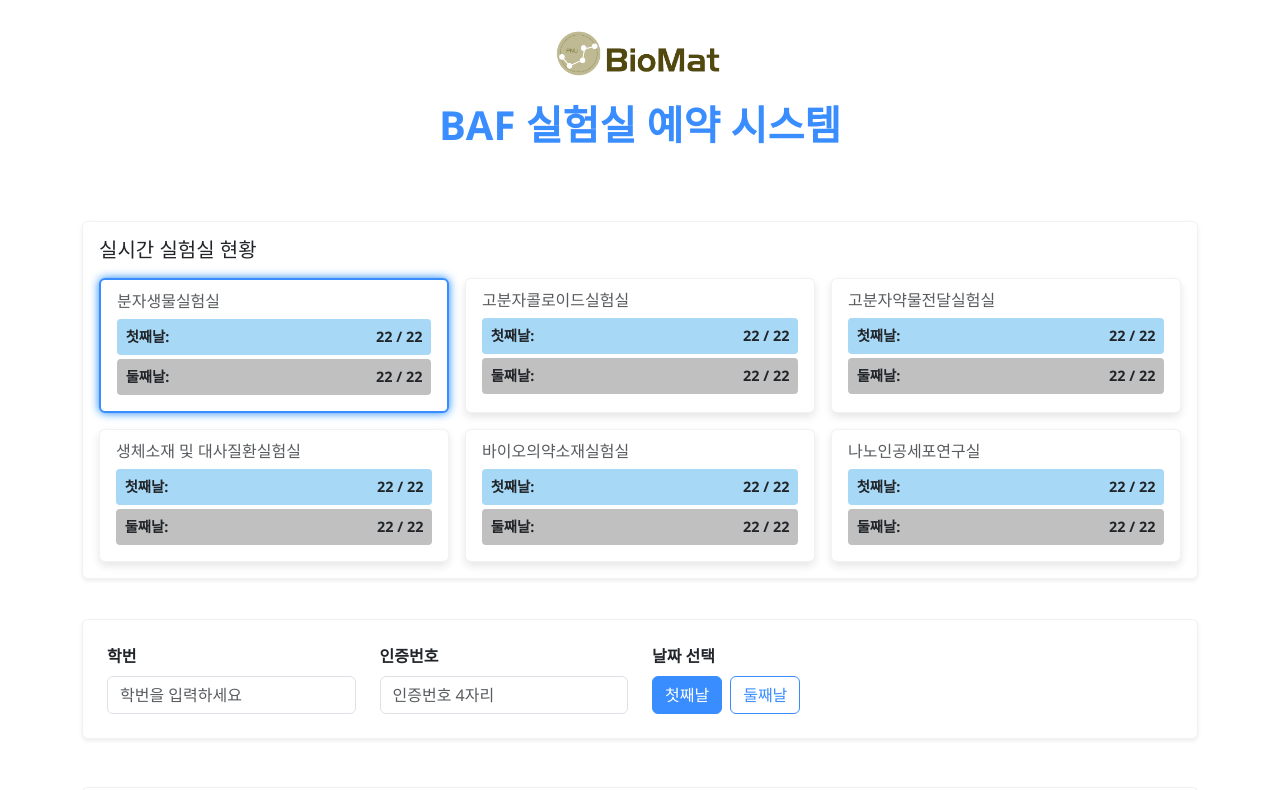
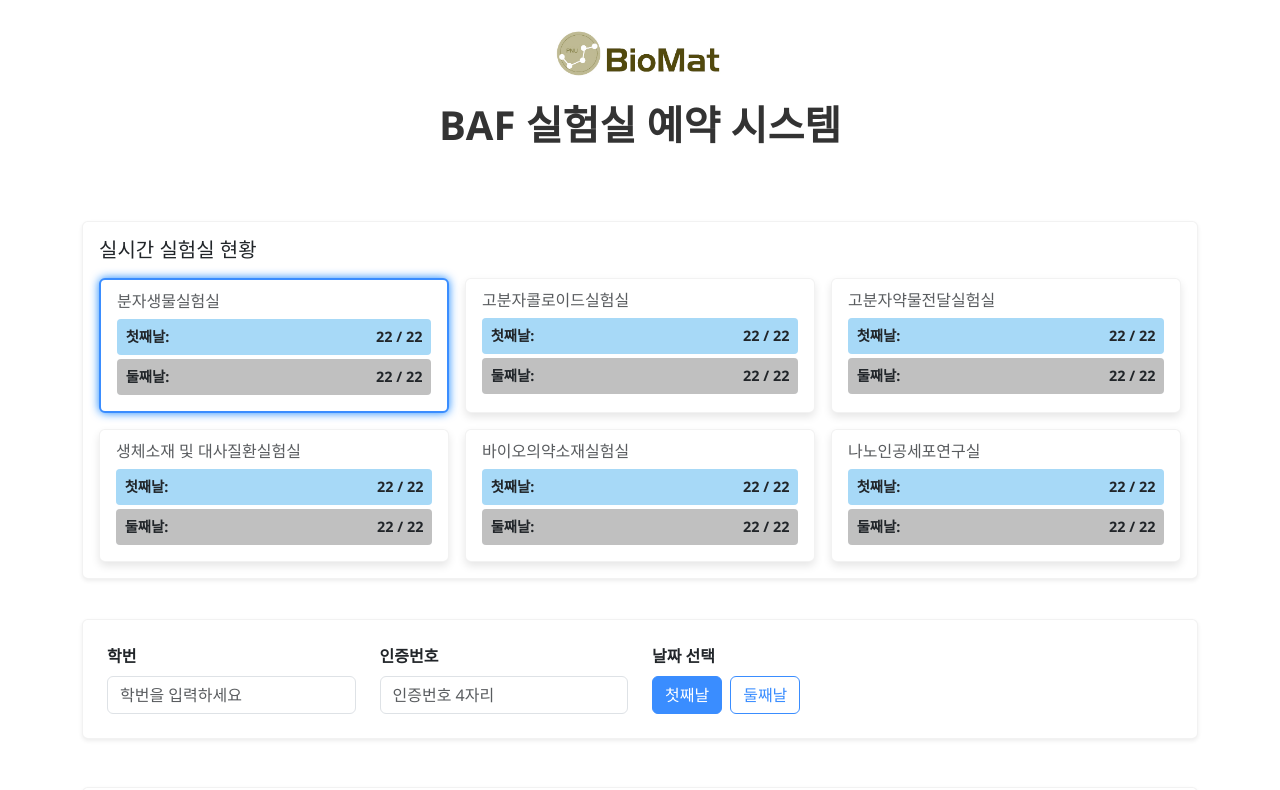
Before and after one commit to rkdxodhks/reservation-timetable, a React (Create React App) app: page / in a window 1280 px wide. Shown: the top 790 px of the page. Built offline with nearby package versions, Linux system fonts and the light colour scheme; no server answers; the database is empty.

Commit message:
fix: 메인 제목 색상 검은색으로 변경

```diff
--- a/src/App.css
+++ b/src/App.css
@@ -18,7 +18,7 @@ body {
 
 /* Header */
 h1 {
-  color: var(--primary-accent-blue);
+  color: var(--text-dark); /* Change to dark text color */
   font-weight: 600; /* Bolder title */
 }
 
```
